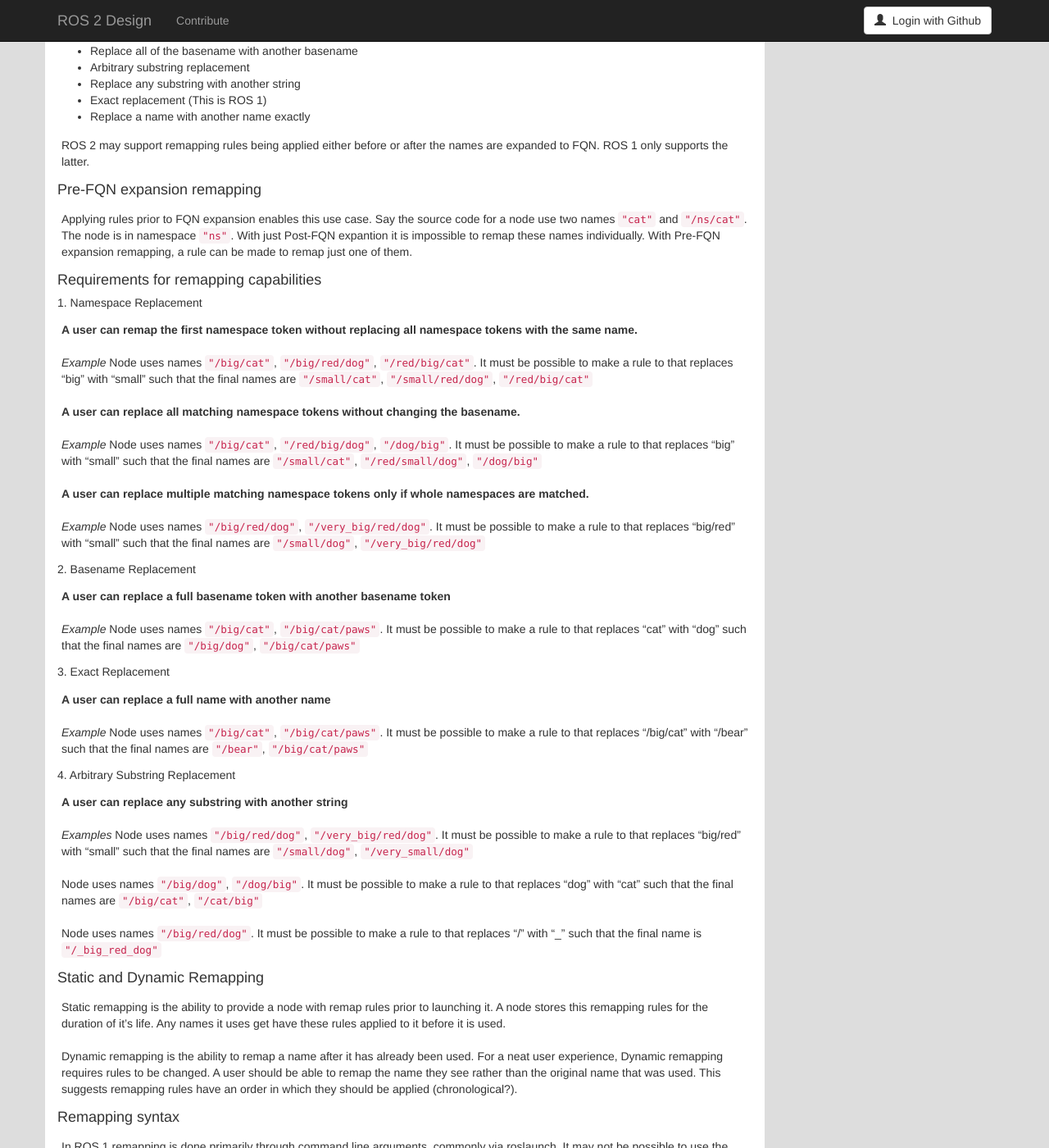
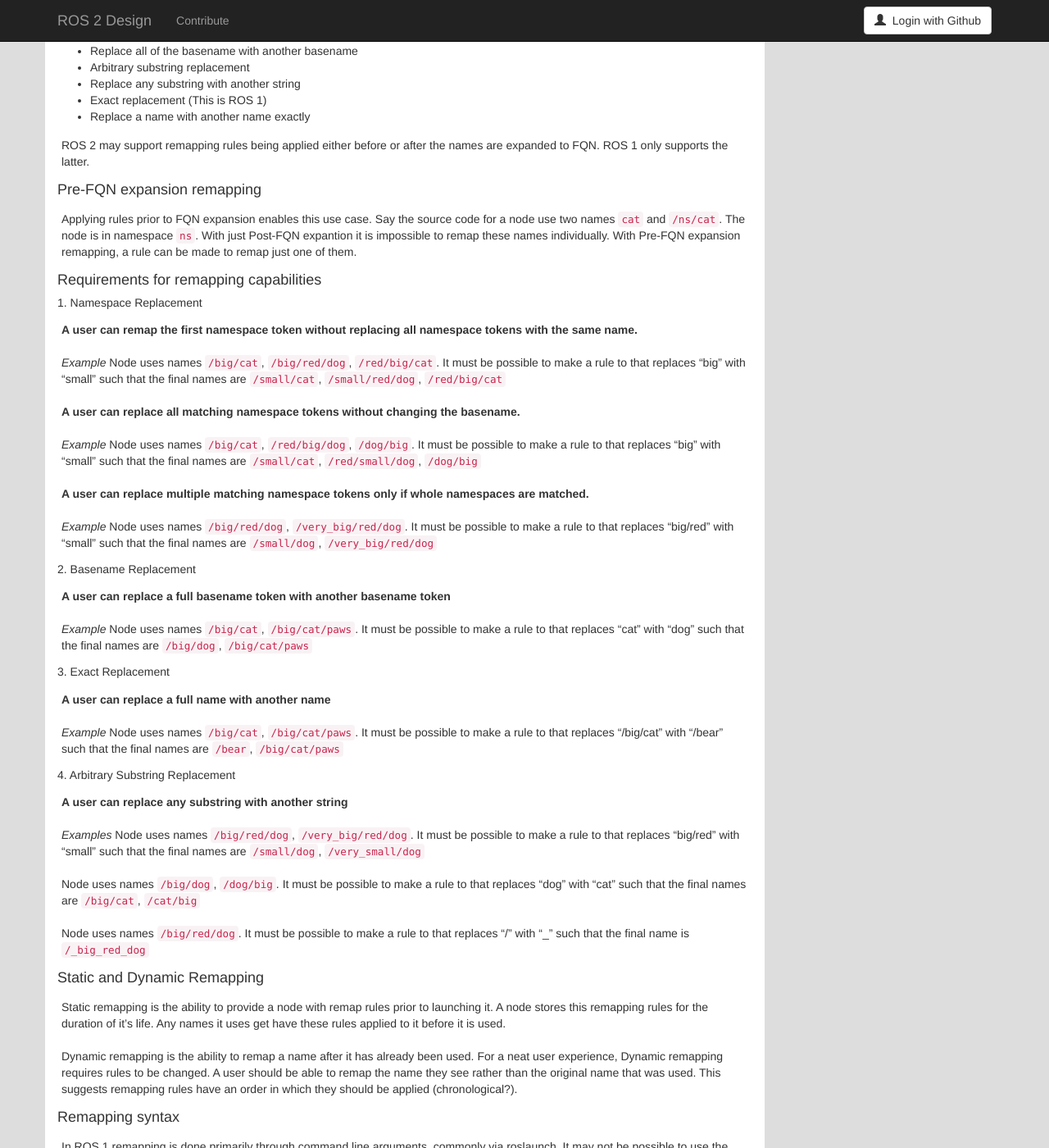
Before and after one commit to ros2/design, a Jekyll site: the page built from articles/remapping.md, in a window 1280 px wide and 1400 px high, scrolled down 364 px. Shown: the whole window at 82% size. Built offline with Jekyll 4.4.1, drawn with Linux system fonts in a browser that asks for light colours; nearby versions of some CDN libraries; our own code applies the rules of GitHub Pages for plain Markdown files.

Commit message:
`"stuff"` -> `stuff`

```diff
--- a/articles/remapping.md
+++ b/articles/remapping.md
@@ -34,8 +34,8 @@ ROS 1 only supports the latter.
 
 #### Pre-FQN expansion remapping
 Applying rules prior to FQN expansion enables this use case.
-Say the source code for a node use two names `"cat"` and `"/ns/cat"`.
-The node is in namespace `"ns"`.
+Say the source code for a node use two names `cat` and `/ns/cat`.
+The node is in namespace `ns`.
 With just Post-FQN expantion it is impossible to remap these names individually.
 With Pre-FQN expansion remapping, a rule can be made to remap just one of them.
 
@@ -44,47 +44,47 @@ With Pre-FQN expansion remapping, a rule can be made to remap just one of them.
 **A user can remap the first namespace token without replacing all namespace tokens with the same name.**
 
 *Example*
-Node uses names `"/big/cat"`, `"/big/red/dog"`, `"/red/big/cat"`.
-It must be possible to make a rule to that replaces "big" with "small" such that the final names are `"/small/cat"`, `"/small/red/dog"`, `"/red/big/cat"`
+Node uses names `/big/cat`, `/big/red/dog`, `/red/big/cat`.
+It must be possible to make a rule to that replaces "big" with "small" such that the final names are `/small/cat`, `/small/red/dog`, `/red/big/cat`
 
 **A user can replace all matching namespace tokens without changing the basename.**
 
 *Example*
-Node uses names `"/big/cat"`, `"/red/big/dog"`, `"/dog/big"`.
-It must be possible to make a rule to that replaces "big" with "small" such that the final names are `"/small/cat"`, `"/red/small/dog"`, `"/dog/big"`
+Node uses names `/big/cat`, `/red/big/dog`, `/dog/big`.
+It must be possible to make a rule to that replaces "big" with "small" such that the final names are `/small/cat`, `/red/small/dog`, `/dog/big`
 
 **A user can replace multiple matching namespace tokens only if whole namespaces are matched.**
 
 *Example*
-Node uses names `"/big/red/dog"`, `"/very_big/red/dog"`.
-It must be possible to make a rule to that replaces "big/red" with "small" such that the final names are `"/small/dog"`, `"/very_big/red/dog"`
+Node uses names `/big/red/dog`, `/very_big/red/dog`.
+It must be possible to make a rule to that replaces "big/red" with "small" such that the final names are `/small/dog`, `/very_big/red/dog`
 
 ##### 2. Basename Replacement
 **A user can replace a full basename token with another basename token**
 
 *Example*
-Node uses names `"/big/cat"`, `"/big/cat/paws"`.
-It must be possible to make a rule to that replaces "cat" with "dog" such that the final names are `"/big/dog"`, `"/big/cat/paws"`
+Node uses names `/big/cat`, `/big/cat/paws`.
+It must be possible to make a rule to that replaces "cat" with "dog" such that the final names are `/big/dog`, `/big/cat/paws`
 
 ##### 3. Exact Replacement
 **A user can replace a full name with another name**
 
 *Example*
-Node uses names `"/big/cat"`, `"/big/cat/paws"`.
-It must be possible to make a rule to that replaces "/big/cat" with "/bear" such that the final names are `"/bear"`, `"/big/cat/paws"`
+Node uses names `/big/cat`, `/big/cat/paws`.
+It must be possible to make a rule to that replaces "/big/cat" with "/bear" such that the final names are `/bear`, `/big/cat/paws`
 
 ##### 4. Arbitrary Substring Replacement
 **A user can replace any substring with another string**
 
 *Examples*
-Node uses names `"/big/red/dog"`, `"/very_big/red/dog"`.
-It must be possible to make a rule to that replaces "big/red" with "small" such that the final names are `"/small/dog"`, `"/very_small/dog"`
+Node uses names `/big/red/dog`, `/very_big/red/dog`.
+It must be possible to make a rule to that replaces "big/red" with "small" such that the final names are `/small/dog`, `/very_small/dog`
 
-Node uses names `"/big/dog"`, `"/dog/big"`.
-It must be possible to make a rule to that replaces "dog" with "cat" such that the final names are `"/big/cat"`, `"/cat/big"`
+Node uses names `/big/dog`, `/dog/big`.
+It must be possible to make a rule to that replaces "dog" with "cat" such that the final names are `/big/cat`, `/cat/big`
 
-Node uses names `"/big/red/dog"`.
-It must be possible to make a rule to that replaces "/" with "_" such that the final name is `"/_big_red_dog"`
+Node uses names `/big/red/dog`.
+It must be possible to make a rule to that replaces "/" with "_" such that the final name is `/_big_red_dog`
 
 #### Static and Dynamic Remapping
 Static remapping is the ability to provide a node with remap rules prior to launching it.
```
